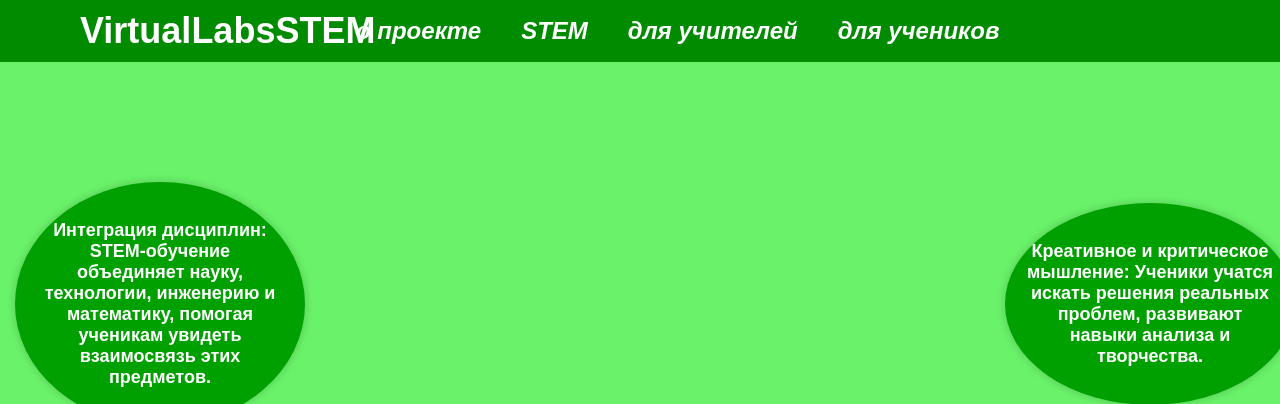
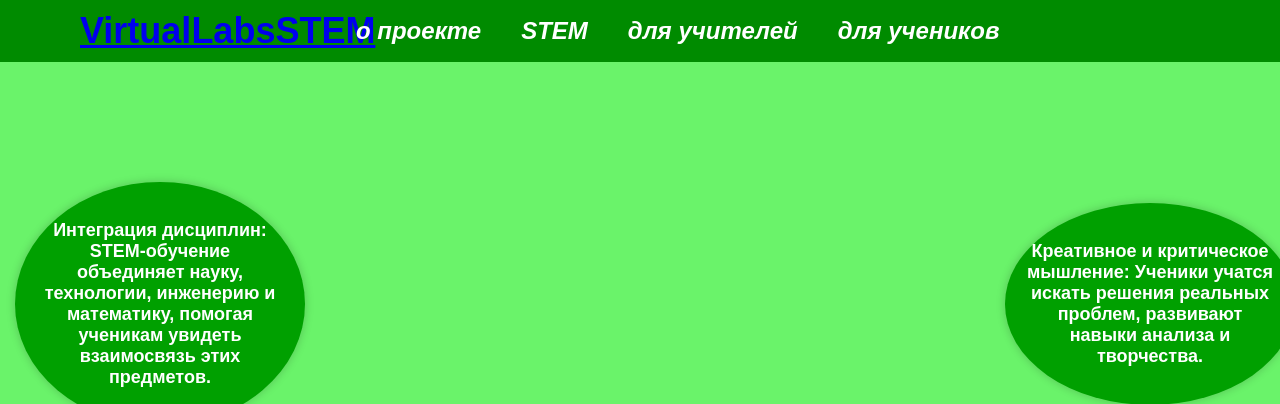
Before and after one commit to knurzanova10/VirtualLabsSTEM, a plain HTML site: page 3.html in a window 1280 px wide. Shown: the top 404 px of the page. Drawn offline with Linux system fonts and the light colour scheme.

Commit message:
Update 3.html

```diff
--- a/3.html
+++ b/3.html
@@ -108,7 +108,7 @@
 </head>
 <body>
     <div class="header-menu-container">
-        <div class="header">VirtualLabsSTEM</div>
+        <div class="header"><a href="#">VirtualLabsSTEM</a></div>
         <div class="menu">
             <a href="2.html">о проекте</a>
             <a href="#">STEM</a>
```
